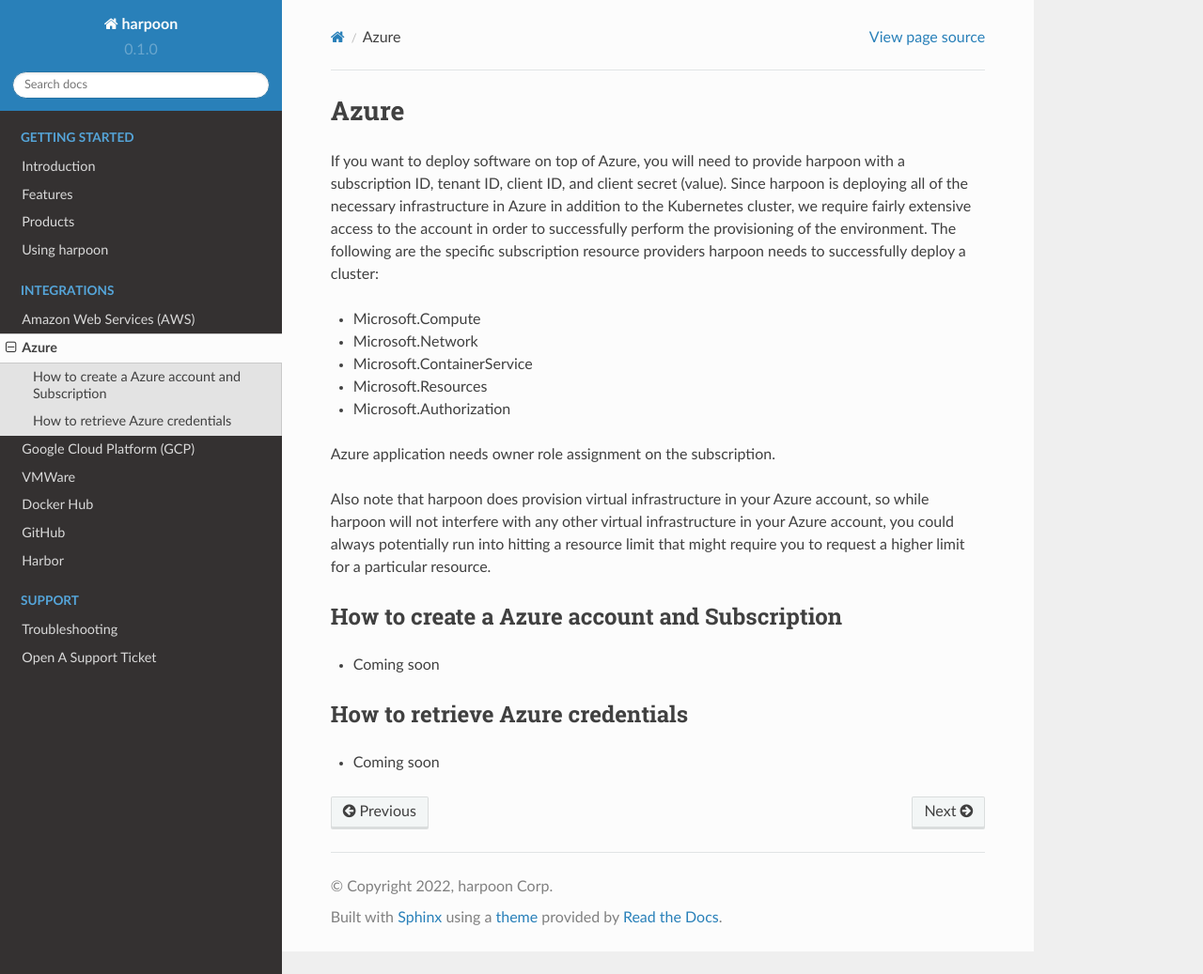
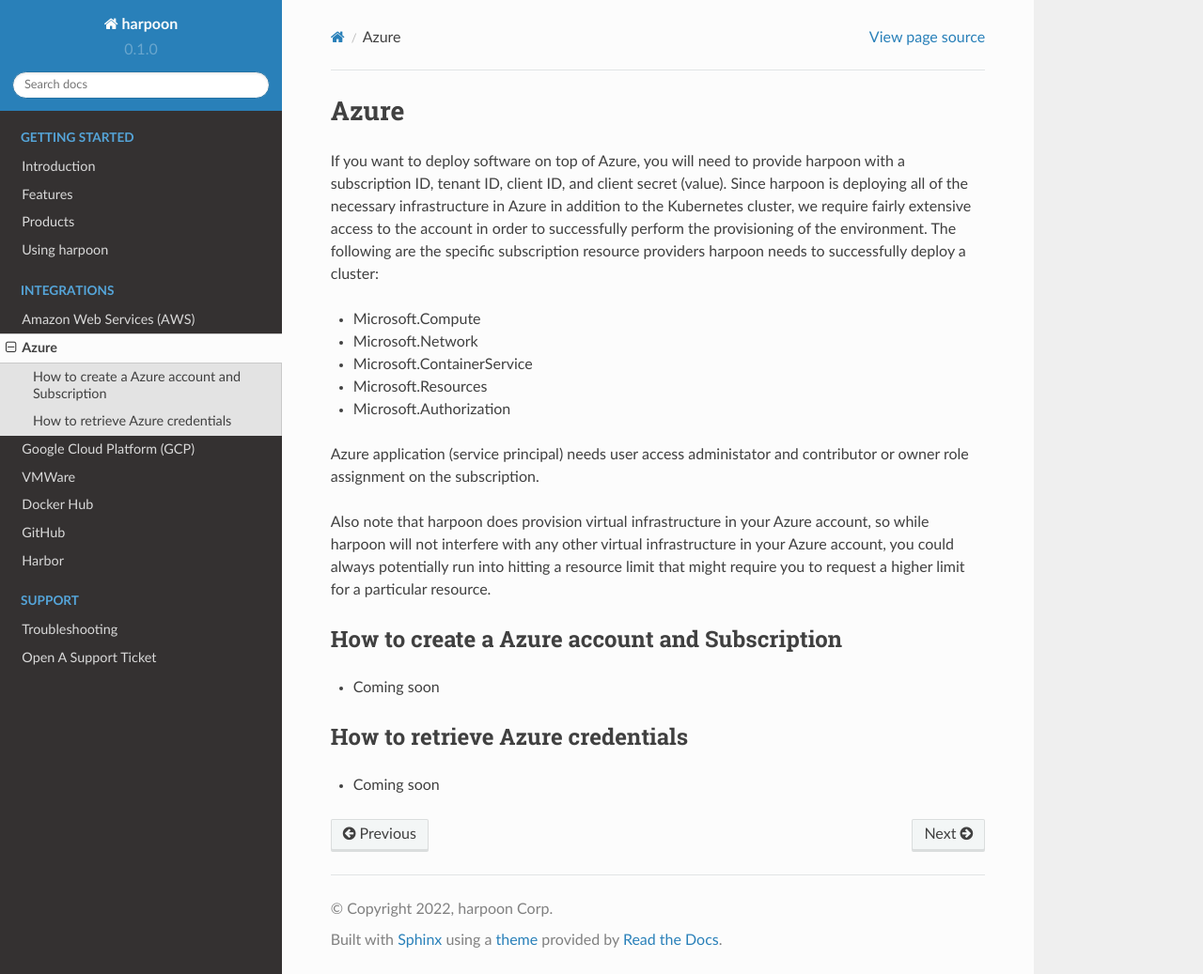
Before and after one commit to harpooncorp/docs, a Sphinx documentation site: the page built from docs/source/azure.rst, in a window 1280 px wide and 1037 px high. Shown: the whole window at 94% size. Built offline with Sphinx 7.4.7 and the Read the Docs theme 2.0.0, drawn with Linux system fonts in a browser that asks for light colours.

Commit message:
Update azure.rst

```diff
--- a/docs/source/azure.rst
+++ b/docs/source/azure.rst
@@ -13,7 +13,7 @@
 * Microsoft.Resources
 * Microsoft.Authorization
 
-Azure application needs owner role assignment on the subscription.
+Azure application (service principal) needs user access administator and contributor or owner role assignment on the subscription.
 
 Also note that harpoon does provision virtual infrastructure in your Azure account, so while harpoon will
 not interfere with any other virtual infrastructure in your Azure account, you could always potentially
```
